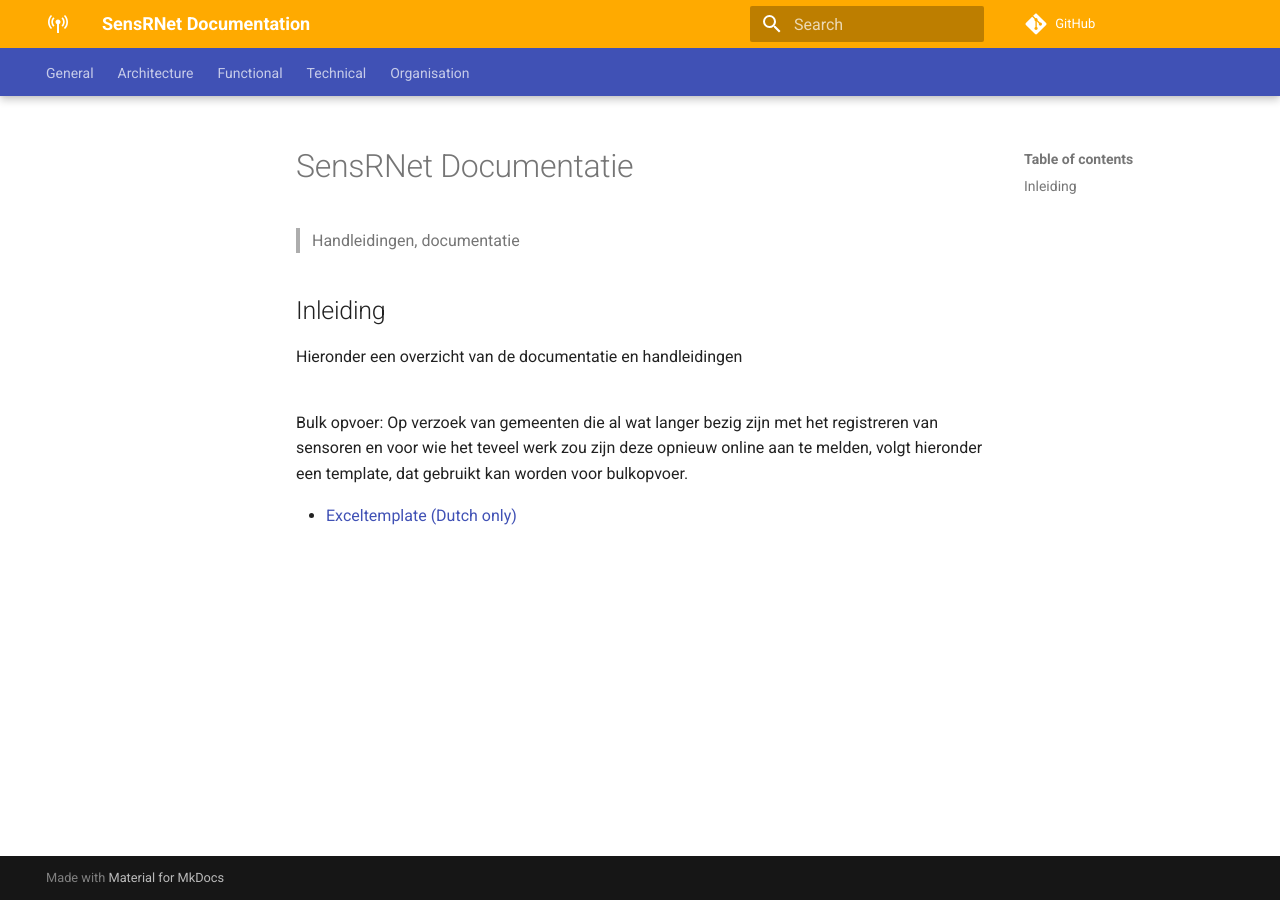
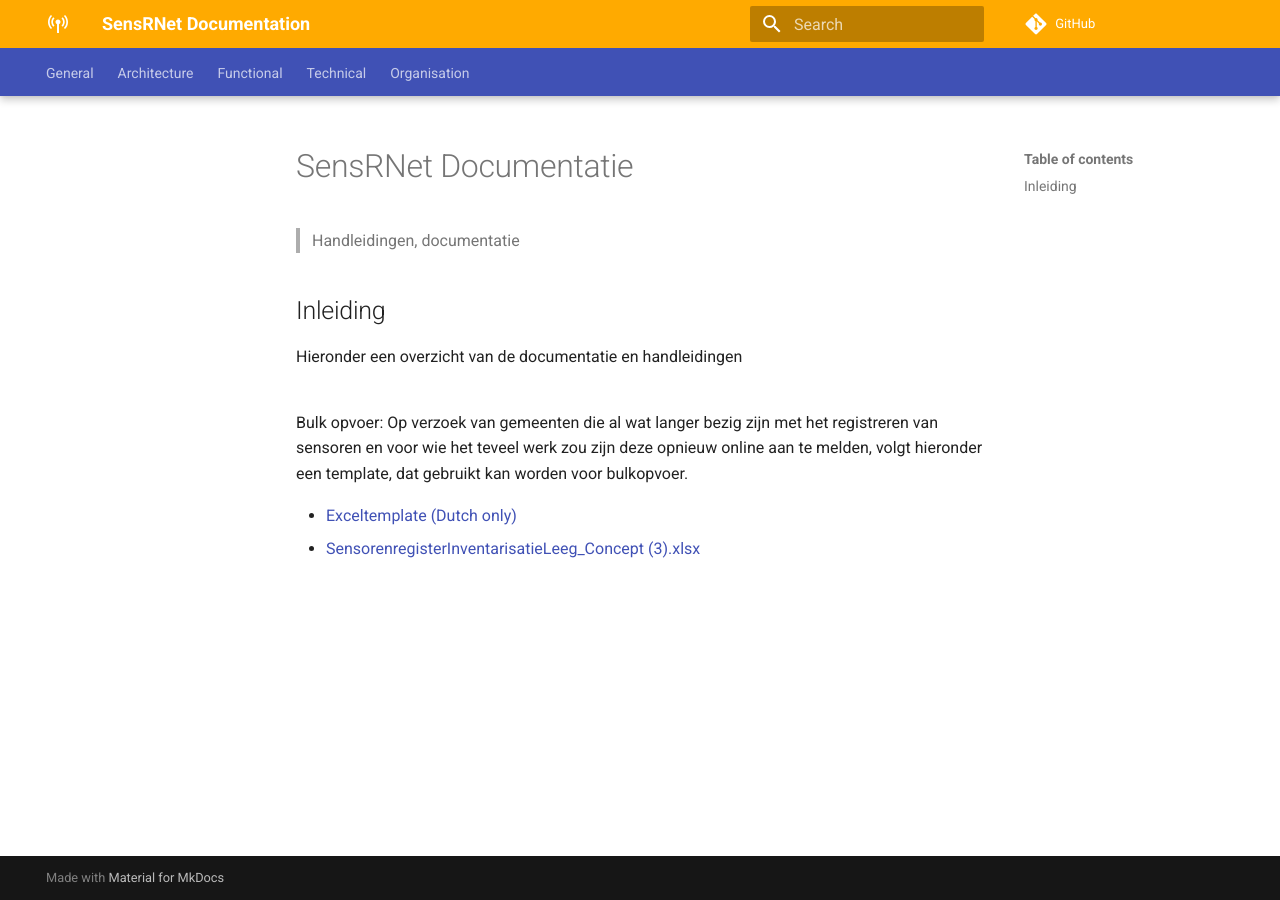
Before and after one commit to kadaster-labs/sensrnet-home, an MkDocs documentation site: the page built from docs/DocumentationNL.md, in a window 1280 px wide. Built offline with MkDocs 1.6.1 and Material for MkDocs 9.7.7, drawn with Linux system fonts in a browser that asks for light colours; comment, search, counter and statistics services are not loaded.

Commit message:
Update DocumentationNL.md

```diff
--- a/docs/DocumentationNL.md
+++ b/docs/DocumentationNL.md
@@ -9,3 +9,4 @@ Bulk opvoer:
 Op verzoek van gemeenten die al wat langer bezig zijn met het registreren van sensoren en voor wie het teveel werk zou zijn deze opnieuw online aan te melden, volgt hieronder een template, dat gebruikt kan worden voor bulkopvoer.
 
 - [Exceltemplate (Dutch only)](SensorenregisterInventarisatieLeeg_Concept (3).xlsx)
+- [SensorenregisterInventarisatieLeeg_Concept (3).xlsx](https://github.com/kadaster-labs/sensrnet-home/files/7395827/SensorenregisterInventarisatieLeeg_Concept.3.xlsx)
```
